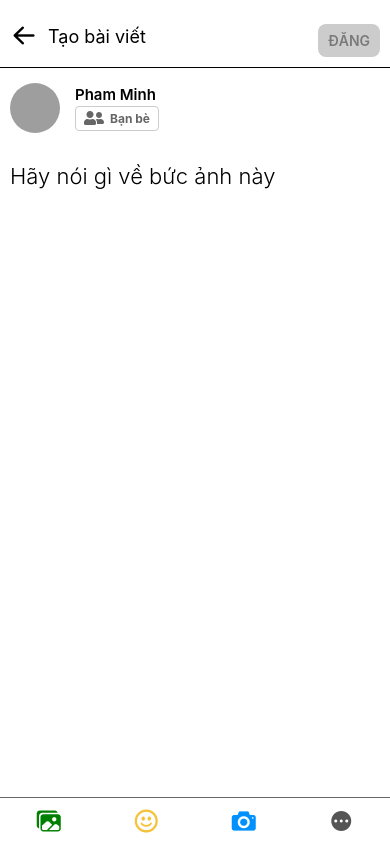
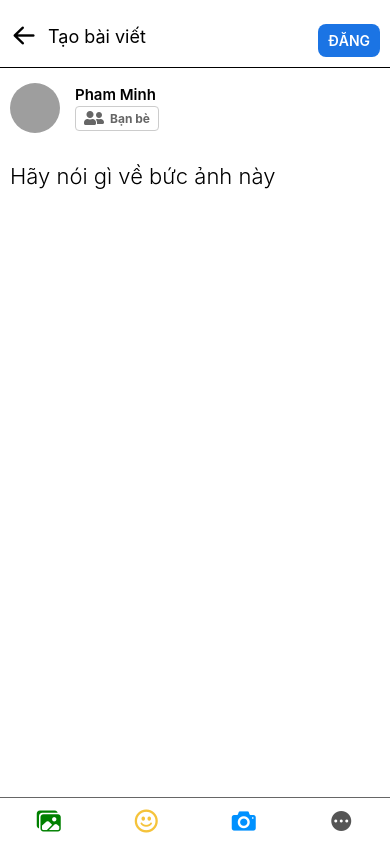
Before and after one commit to PhuongDo1801/Facebook_GR10, a React Native app: screen /AddPost in a window 390 px wide. Built offline with nearby package versions, Linux system fonts and the light colour scheme; grey boxes are pictures that could not be loaded.

Commit message:
addCommit1

```diff
--- a/package.json
+++ b/package.json
@@ -9,6 +9,7 @@
     "web": "expo start --web"
   },
   "dependencies": {
+    "@react-native-async-storage/async-storage": "^1.17.11",
     "@react-native-community/datetimepicker": "^6.5.2",
     "@react-native-firebase/app": "^16.5.0",
     "@react-native-picker/picker": "^2.4.8",
--- a/screen/login/Login.js
+++ b/screen/login/Login.js
@@ -1,4 +1,5 @@
 import React, { useState } from "react";
+import AsyncStorage from "@react-native-async-storage/async-storage";
 import { StatusBar } from "expo-status-bar";
 import { Formik } from "formik";
 import {
@@ -18,8 +19,7 @@ export default function Login({ navigation }) {
 
   const handleLogin = async (values) => {
     // var token = await AsyncStorage.getItem("id_token");
-    return (
-      fetch("https://severfacebook.up.railway.app/api/v1/users/login", {
+    return fetch("https://severfacebook.up.railway.app/api/v1/users/login", {
       method: "POST",
       headers: {
         Accept: "application/json",
@@ -31,7 +31,7 @@ export default function Login({ navigation }) {
       .then((response) => {
         const statusCode = response.status;
         if (statusCode === 200) {
-            navigation.replace("Home");
+          return (response = response.json());
         } else {
           alert(
             "Số điện thoại hoặc mật khẩu không chính xác\n " +
@@ -39,13 +39,17 @@ export default function Login({ navigation }) {
           );
         }
       })
-        // .then((data) => console.log(data))
-        // // return console.log(values);
+      .then((response) => {
+        if (response !== undefined) {
+          AsyncStorage.setItem("id_token", response.token);
+          // console.log(AsyncStorage.getItem("AccessToken"));
+          // console.log(t);
+          navigation.replace("Home");
+        }
+      })
       .catch((error) => {
-          console.log(values);
         console.error(error);
-        })
-    );
+      });
   };
 
   return (
--- a/screen/posts/addPost.js
+++ b/screen/posts/addPost.js
@@ -1,4 +1,5 @@
-import React, { useState, useEffect } from "react";
+import React, { useState } from "react";
+import AsyncStorage from "@react-native-async-storage/async-storage";
 import {
   Text,
   StyleSheet,
@@ -10,7 +11,9 @@ import {
   Dimensions,
   Image,
   TouchableOpacity,
+  ActivityIndicator,
 } from "react-native";
+import { getDownloadURL, getStorage, ref, uploadBytes } from "firebase/storage";
 import { ImagePicker } from "expo-image-multiple-picker";
 import ThreePicture from "../../components/ThreePicture";
 import TwoPicture from "../../components/TwoPicture";
@@ -22,10 +25,12 @@ import { Ionicons } from "@expo/vector-icons";
 import { Entypo } from "@expo/vector-icons";
 import { MaterialCommunityIcons } from "@expo/vector-icons";
 
-function AddPost() {
+function AddPost({ navigation }) {
   const [vertical, setVertical] = useState(false);
   const [showImagePicker, setShowImagePicker] = useState(false);
   const [selectedImages, setSelectedImages] = useState([]);
+  const [text, onChangeText] = useState("");
+  const [loading, setLoaing] = useState(false);
 
   const closeImagePicker = (assets) => {
     setSelectedImages([...assets]);
@@ -45,15 +50,93 @@ function AddPost() {
     );
   };
 
+  const handlePost = async () => {
+    let responseImage = [];
+    for (let i = 0; i < selectedImages.length; i++) {
+      const fileName = "img-" + new Date().getTime();
+      const storage = getStorage();
+      const my_ref = ref(storage, `images/${fileName}.jpg`);
+      const metadata = {
+        contentType: "image/jpeg",
+      };
+      const img = await fetch(selectedImages[i].uri);
+      const bytes = await img.blob();
+      await uploadBytes(my_ref, bytes, metadata)
+        .then(async (res) => {
+          if (res.metadata) {
+            await getDownloadURL(my_ref)
+              .then((url) => {
+                imageUrl = url + ".jpg";
+                responseImage.push(url);
+              })
+              .catch((error) => console.log(error));
+          } else {
+            console.log("UPLOAD FILE ERROR!");
+          }
+        })
+        .catch((error) => console.log(error));
+    }
+    setLoaing(true);
+    const token = await AsyncStorage.getItem("id_token");
+    const potion = {
+      described: text,
+      images: responseImage,
+    };
+    return fetch("https://severfacebook.up.railway.app/api/v1/posts/create", {
+      method: "POST",
+      headers: {
+        Accept: "application/json",
+        "Content-Type": "application/json",
+        authorization: "token " + token,
+      },
+      body: JSON.stringify(potion),
+    })
+      .then((response) => {
+        const statusCode = response.status;
+        if (statusCode === 200) {
+          return (response = response.json());
+        } else {
+          alert(
+            "Số điện thoại hoặc mật khẩu không chính xác\n " +
+              "Vui lòng đăng nhập lại"
+          );
+        }
+      })
+      .then((response) => {
+        if (response !== undefined) {
+          // console.log(response.data.described);
+          navigation.replace("Home", {
+            _id: response.data._id,
+          });
+        }
+      })
+      .catch((error) => {
+        console.error(error);
+      });
+  };
+
   return (
     <View style={styles.container}>
       {showImagePicker && <ImagePickerContainer />}
+      {loading ? (
+        <ActivityIndicator
+          size="large"
+          color="#00ff00"
+          style={styles.loading}
+        />
+      ) : (
+        <View style={styles.container1}>
           <View style={styles.contentHeader}>
             <View style={styles.contentHeaderLeft}>
-          <AntDesign name="arrowleft" size={28} color="black" />
+              <AntDesign
+                name="arrowleft"
+                size={28}
+                color="black"
+                onPress={() => navigation.goBack()}
+              />
               <Text style={styles.textHeader}>Tạo bài viết</Text>
             </View>
-        <TouchableOpacity style={styles.button}>
+            <TouchableOpacity style={styles.button} onPress={handlePost}>
               <Text style={styles.textButton}>ĐĂNG</Text>
             </TouchableOpacity>
           </View>
@@ -79,6 +162,8 @@ function AddPost() {
               <TextInput
                 style={styles.textInput}
                 multiline={true}
+                onChangeText={onChangeText}
+                value={text}
                 placeholder={
                   selectedImages !== []
                     ? "Hãy nói gì về bức ảnh này"
@@ -95,7 +180,9 @@ function AddPost() {
                 <FourPicture selectedImages={selectedImages} />
               ) : selectedImages.length === 1 ? (
                 <Image
-              source={{ uri: selectedImages[0].uri }}
+                  source={{
+                    uri: selectedImages[0].uri,
+                  }}
                   style={styles.picture}
                 />
               ) : (
@@ -149,7 +236,8 @@ function AddPost() {
               </View>
             ) : (
               <View style={styles.iconFooter}>
-            <TouchableOpacity onPress={() => setShowImagePicker((pre) => !pre)}>
+                <TouchableOpacity
+                  onPress={() => setShowImagePicker((pre) => !pre)}>
                   <Ionicons name="md-images" size={24} color="green" />
                 </TouchableOpacity>
                 <TouchableOpacity>
@@ -169,6 +257,8 @@ function AddPost() {
             )}
           </View>
         </View>
+      )}
+    </View>
   );
 }
 
@@ -182,6 +272,14 @@ const styles = StyleSheet.create({
     paddingTop: StatusBar.currentHeight,
     backgroundColor: "#fff",
     flex: 1,
+  },
+  container1: {
+    backgroundColor: "#fff",
+    flex: 1,
+  },
+  loading: {
+    justifyContent: "center",
+    alignItems: "center",
   },
   contentHeader: {
     marginTop: 20,
@@ -204,14 +302,14 @@ const styles = StyleSheet.create({
     fontSize: 18,
   },
   button: {
-    backgroundColor: "#ccc",
+    backgroundColor: "#1B74E4",
     padding: 8,
     paddingHorizontal: 10,
     borderRadius: 8,
     marginBottom: 7,
   },
   textButton: {
-    opacity: 0.4,
+    color: "#fff",
     fontWeight: "600",
   },
   // Body
@@ -261,6 +359,11 @@ const styles = StyleSheet.create({
     marginRight: 10,
     fontWeight: "300",
   },
+  picture: {
+    width: "100%",
+    height: 400,
+    overflow: "hidden",
+  },
 
   //Body Footer
   footer: {
```
Also changed, not shown: config.js (+11 -0 lines), 2 other files (tests, documents, lock files or other folders). Lines whose indentation alone changed are shown as unchanged.
